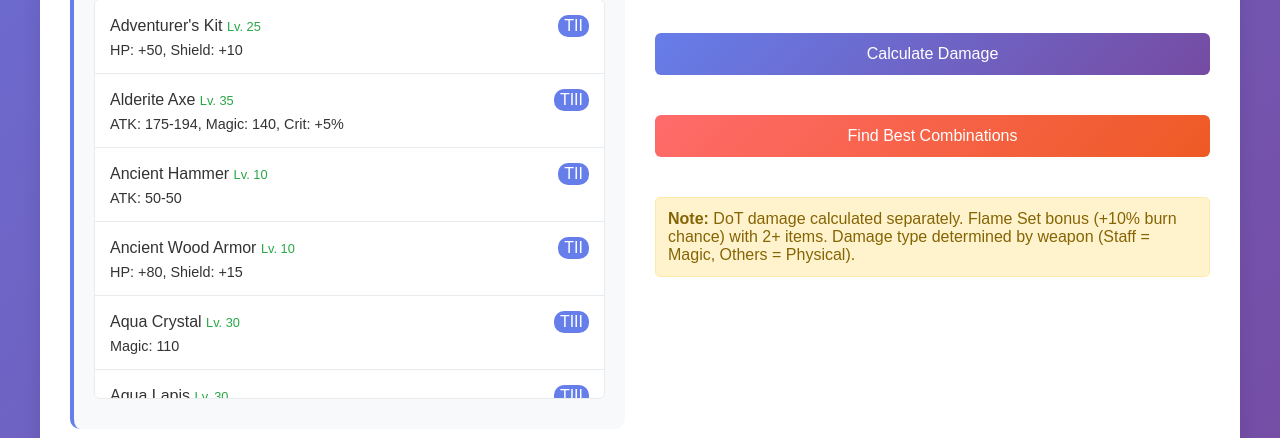
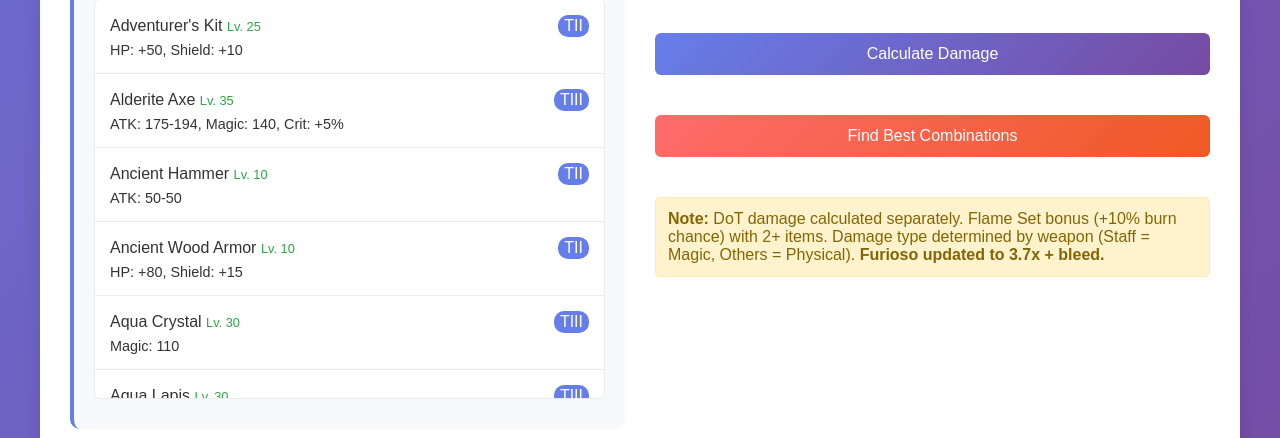
Before and after one commit to tuxKOH/critical-fantasy-calculator, a Flask app: page / in a window 1280 px wide. Shown: the part 1264-1702 px from the top of the page. Run offline with Flask 3, Linux system fonts and the light colour scheme.

Commit message:
Add files via upload

```diff
--- a/templates/index.html
+++ b/templates/index.html
@@ -981,7 +981,7 @@ Copyright (C) 2024  @tux_koh
                 </div>
 
                 <div class="note">
-                    <strong>Note:</strong> DoT damage calculated separately. Flame Set bonus (+10% burn chance) with 2+ items. Damage type determined by weapon (Staff = Magic, Others = Physical).
+                    <strong>Note:</strong> DoT damage calculated separately. Flame Set bonus (+10% burn chance) with 2+ items. Damage type determined by weapon (Staff = Magic, Others = Physical). <strong>Furioso updated to 3.7x + bleed.</strong>
                 </div>
             </div>
         </div>
@@ -1270,8 +1270,14 @@ Copyright (C) 2024  @tux_koh
                     levelInfo = `<br><small>Level Requirement: ${levelReq}</small>`;
                 }
 
+                // Furioso special info
+                let furiosoInfo = '';
+                if (selectedWeapon === 'furioso') {
+                    furiosoInfo = `<br><small style="color: #4a90e2;">Updated: 3.7x total damage + bleed on 4th hit</small>`;
+                }
+
                 weaponInfo.innerHTML = `
-                    <strong>${weapon.name}</strong> (${damageType}) ${setInfo}${levelInfo}<br>
+                    <strong>${weapon.name}</strong> (${damageType}) ${setInfo}${levelInfo}${furiosoInfo}<br>
                     ${stats.join(', ')}
                 `;
             } else {
```
